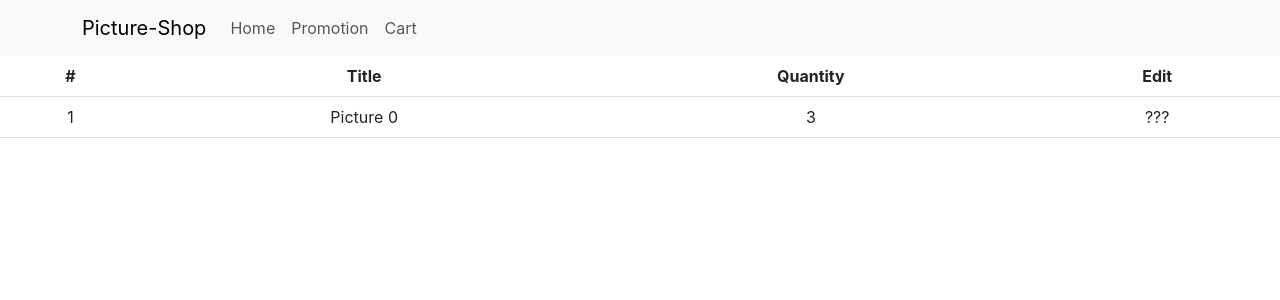
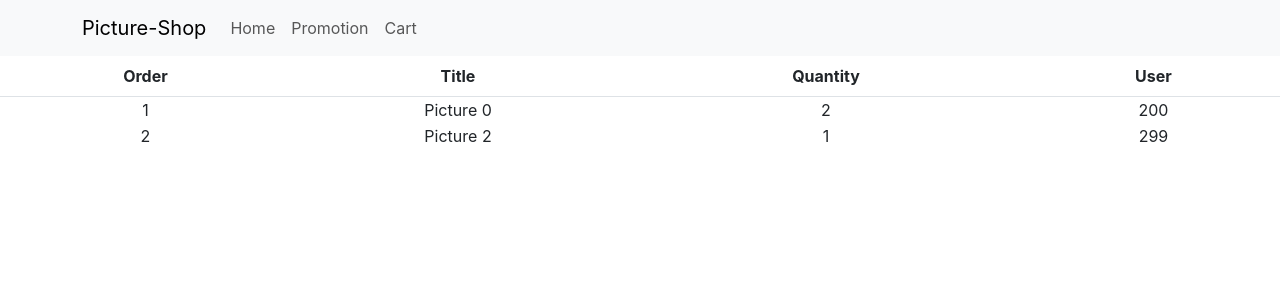
Before and after one commit to mokimokheonpark/picture-shop, a React (Create React App) app: page /cart in a window 1280 px wide. Shown: the top 300 px of the page. Built offline with nearby package versions, Linux system fonts and the light colour scheme.

Commit message:
did data binding on Cart using Redux

```diff
--- a/src/routes/Cart.js
+++ b/src/routes/Cart.js
@@ -1,24 +1,29 @@
+import { useSelector } from "react-redux";
 import { Table } from "react-bootstrap";
 
 function Cart() {
+  const state = useSelector((state) => {
+    return state;
+  });
+
   return (
     <Table>
       <thead>
         <tr>
-          <th>#</th>
+          <th>Order</th>
           <th>Title</th>
           <th>Quantity</th>
-          <th>Edit</th>
+          <th>User</th>
         </tr>
       </thead>
-      <tbody>
-        <tr>
-          <td>1</td>
-          <td>Picture 0</td>
-          <td>3</td>
-          <td>???</td>
+      {state.cart.map((_, i) => (
+        <tr key={i}>
+          <td>{i + 1}</td>
+          <td>{state.cart[i].title}</td>
+          <td>{state.cart[i].quantity}</td>
+          <td>{state.cart[i].totalPrice}</td>
         </tr>
-      </tbody>
+      ))}
     </Table>
   );
 }
--- a/src/store.js
+++ b/src/store.js
@@ -1,5 +1,15 @@
-import { configureStore } from "@reduxjs/toolkit";
+import { configureStore, createSlice } from "@reduxjs/toolkit";
+
+const cart = createSlice({
+  name: "cart",
+  initialState: [
+    { title: "Picture 0", quantity: 2, totalPrice: 200 },
+    { title: "Picture 2", quantity: 1, totalPrice: 299 },
+  ],
+});
 
 export default configureStore({
-  reducer: {},
+  reducer: {
+    cart: cart.reducer,
+  },
 });
```
